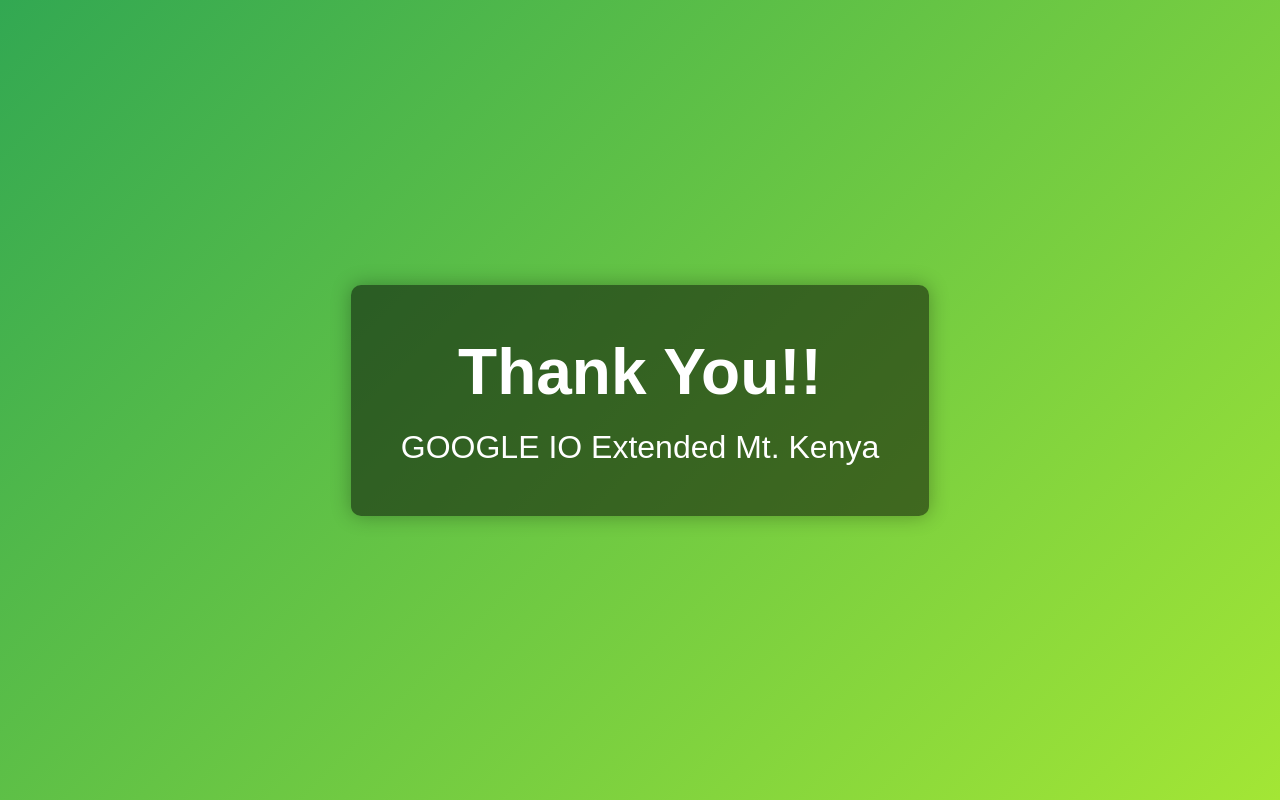
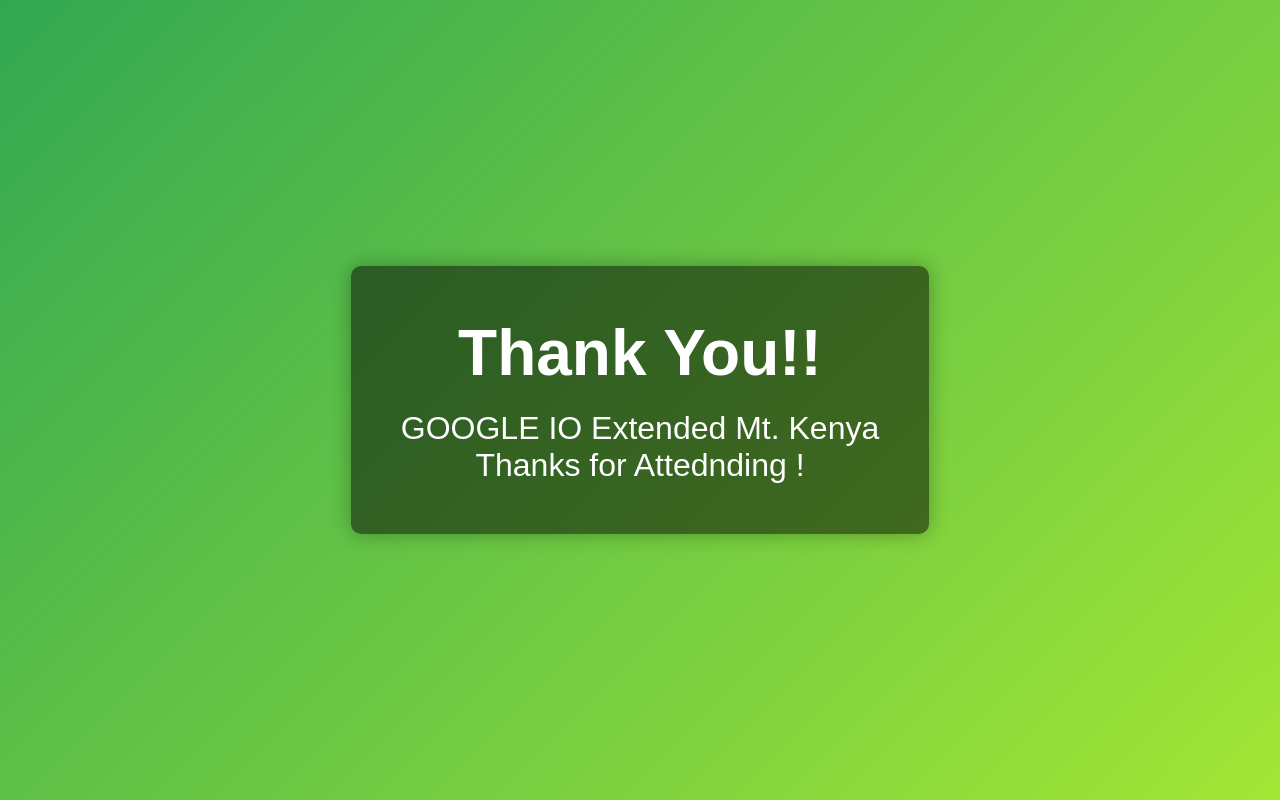
Before and after one commit to joe6276/GDG-CI-CD, a website: page assets/index.html in a window 1280 px wide. Drawn offline with Linux system fonts and the light colour scheme.

Commit message:
Working on CICD

```diff
--- a/assets/index.html
+++ b/assets/index.html
@@ -48,7 +48,7 @@
     <div class="container">
         <h1>Thank You!!</h1>
         <p>GOOGLE IO Extended Mt. Kenya</p>
-
+        <p>Thanks for Attednding !</p>
     </div>
 </body>
 </html>
```
Also changed, not shown: Readme.md (added).
